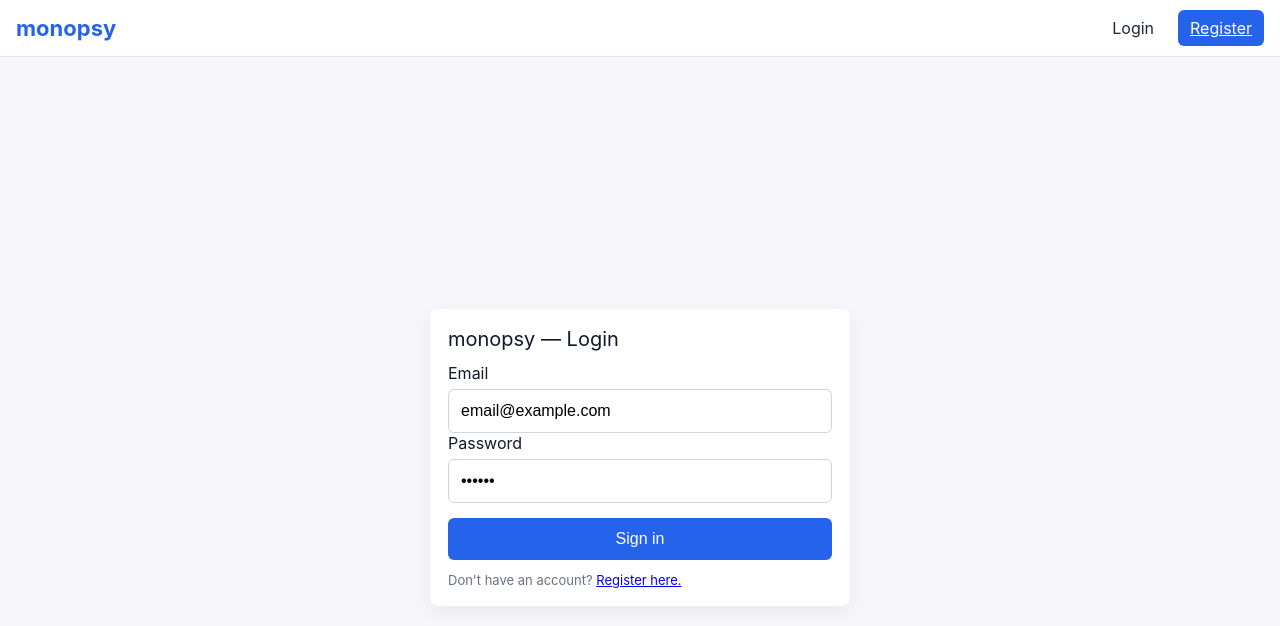
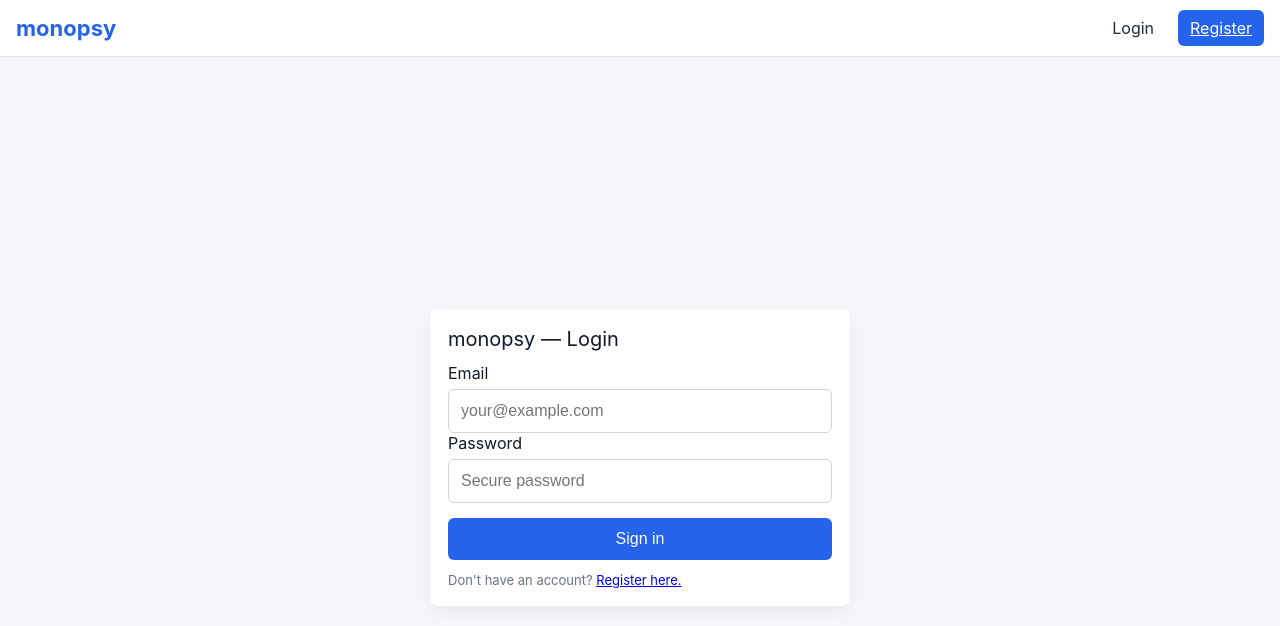
Before and after one commit to RohanKumarRai/neev-frontend, a React (Vite) app: page /login in a window 1280 px wide. Shown: the top 626 px of the page. Built offline with nearby package versions, Linux system fonts and the light colour scheme; no server answers.

Commit message:
Password example added

```diff
--- a/src/components/Login.jsx
+++ b/src/components/Login.jsx
@@ -7,8 +7,8 @@ import { Navigate } from "react-router-dom";
 
 
 export default function Login() {
-  const [email, setEmail] = useState("email@example.com");
-  const [password, setPassword] = useState("123456");
+  const [email, setEmail] = useState("");
+  const [password, setPassword] = useState("");
   const [loading, setLoading] = useState(false);
   const [error, setError] = useState("");
 
```
